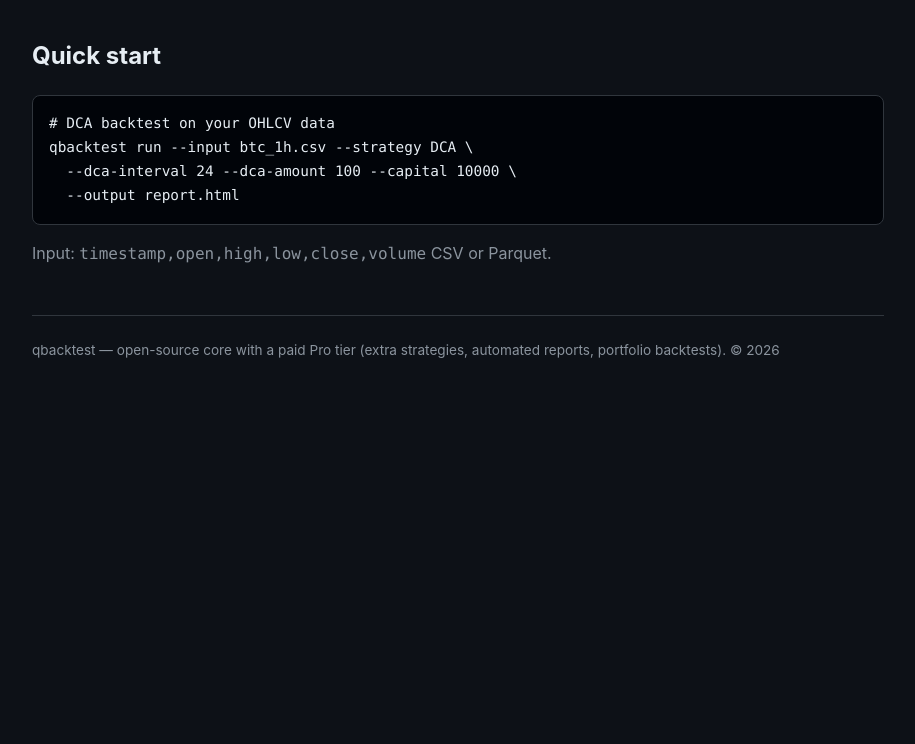
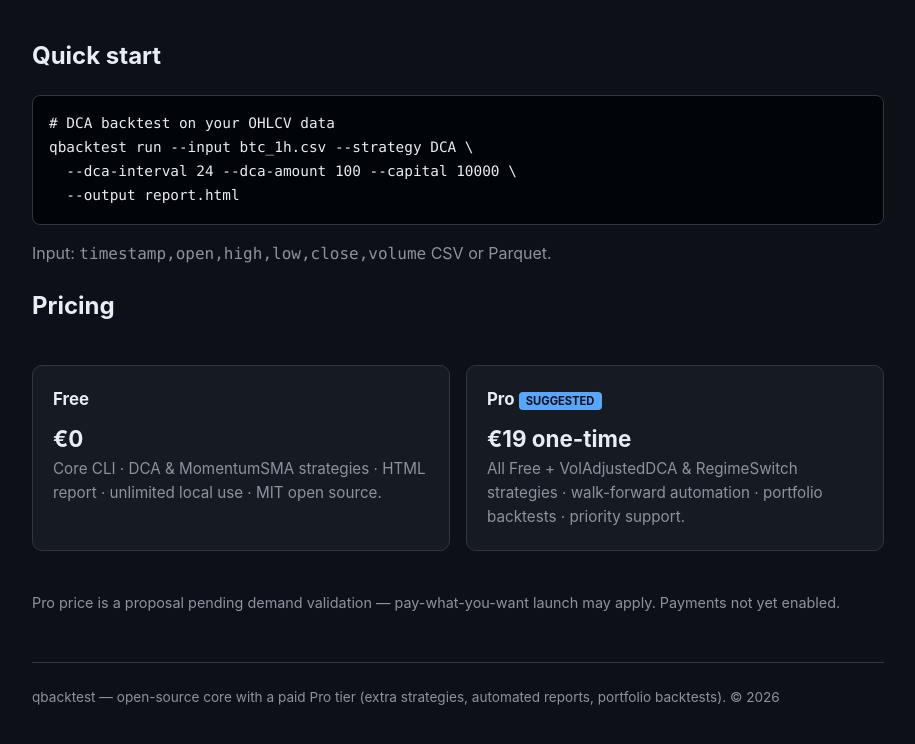
Before and after one commit to ILayZ/QBT, a plain HTML site: page docs/landing-page.html in a window 1280 px wide. Shown: the part 625-1369 px from the top of the page, without its empty margins (182-1097 px from the left). Before the commit the page ends 1026 px from the top, so only its background shows below. Drawn offline with Linux system fonts and the light colour scheme.

Commit message:
Add Free/Pro pricing proposal to landing page (pending demand validation)

```diff
--- a/docs/landing-page.html
+++ b/docs/landing-page.html
@@ -48,6 +48,21 @@ qbacktest run --input btc_1h.csv --strategy DCA \
 
   <p style="color:var(--muted);">Input: <code>timestamp,open,high,low,close,volume</code> CSV or Parquet.</p>
 
+  <h2>Pricing</h2>
+  <div class="cards">
+    <div class="card">
+      <h3>Free</h3>
+      <p style="font-size:1.4rem;font-weight:700;color:var(--fg);">€0</p>
+      <p>Core CLI · DCA &amp; MomentumSMA strategies · HTML report · unlimited local use · MIT open source.</p>
+    </div>
+    <div class="card">
+      <h3>Pro <span style="background:var(--accent);color:#0d1117;font-size:.7rem;padding:.15rem .45rem;border-radius:4px;">SUGGESTED</span></h3>
+      <p style="font-size:1.4rem;font-weight:700;color:var(--fg);">€19 one-time</p>
+      <p>All Free + VolAdjustedDCA &amp; RegimeSwitch strategies · walk-forward automation · portfolio backtests · priority support.</p>
+    </div>
+  </div>
+  <p style="color:var(--muted);font-size:.9rem;">Pro price is a proposal pending demand validation — pay-what-you-want launch may apply. Payments not yet enabled.</p>
+
   <div class="footer">
     qbacktest — open-source core with a paid Pro tier (extra strategies, automated reports, portfolio backtests). © 2026
   </div>
```
